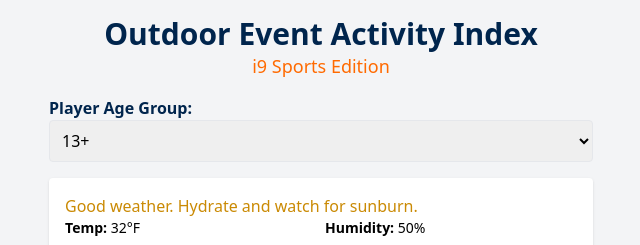
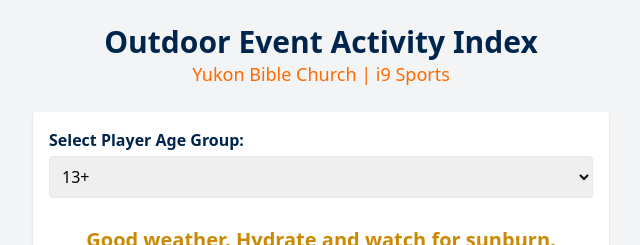
Before and after one commit to kthompson5/yukon-oeai, a Flask app: page / in a window 1280 px wide. Shown: the top 245 px of the page, without its empty margins (319-959 px from the left). Run offline with Flask 3, Linux system fonts and the light colour scheme; data that the repository does not hold is empty; some libraries are stand-ins or nearby versions.

Commit message:
index.html

```diff
--- a/templates/index.html
+++ b/templates/index.html
@@ -3,18 +3,20 @@
 <head>
   <meta charset="UTF-8">
   <meta name="viewport" content="width=device-width, initial-scale=1">
-  <title>i9 Sports OEAI™</title>
+  <title>Outdoor Event Activity Index</title>
   <script src="https://cdn.tailwindcss.com"></script>
 </head>
-<body class="bg-gray-100">
-  <div class="max-w-xl mx-auto p-4">
-    <header class="text-center mb-4">
+<body class="bg-gray-100 min-h-screen flex flex-col items-center justify-start py-6 px-4">
+
+  <div class="w-full max-w-xl space-y-6">
+    <div class="text-center">
       <h1 class="text-3xl font-bold text-[#00254D]">Outdoor Event Activity Index</h1>
-      <p class="text-lg text-[#FF6A00]">i9 Sports Edition</p>
-    </header>
+      <p class="text-lg text-[#FF6A00]">Yukon Bible Church | i9 Sports</p>
+    </div>
 
-    <div id="age-group" class="mb-4">
-      <label class="block font-semibold text-[#00254D]">Player Age Group:</label>
+    <div class="bg-white p-4 rounded shadow space-y-3">
+      <div>
+        <label class="block font-semibold text-[#00254D] mb-1">Select Player Age Group:</label>
         <select id="ageSelect" class="w-full p-2 border rounded">
           <option value="13+">13+</option>
           <option value="10-12">10–12</option>
@@ -23,9 +25,11 @@
         </select>
       </div>
 
-    <div id="weather-card" class="p-4 bg-white rounded shadow mb-4">
-      <div class="text-xl font-semibold mb-2" id="comfort-message">Loading...</div>
-      <div class="grid grid-cols-2 gap-2 text-sm">
+      <div id="comfort-message-container" class="p-4 rounded text-white text-center text-xl font-bold">
+        <span id="comfort-message">Loading...</span>
+      </div>
+
+      <div class="grid grid-cols-2 gap-3 text-sm text-gray-700">
         <div><strong>Temp:</strong> <span id="temp">--</span>°F</div>
         <div><strong>Humidity:</strong> <span id="humidity">--</span>%</div>
         <div><strong>Wind:</strong> <span id="wind">--</span> mph</div>
@@ -33,7 +37,7 @@
       </div>
     </div>
 
-    <div id="map" class="h-80 rounded shadow"></div>
+    <div id="map" class="h-64 rounded shadow"></div>
   </div>
 
   <script src="https://unpkg.com/leaflet/dist/leaflet.js"></script>
```
Lines whose indentation alone changed are shown as unchanged.
